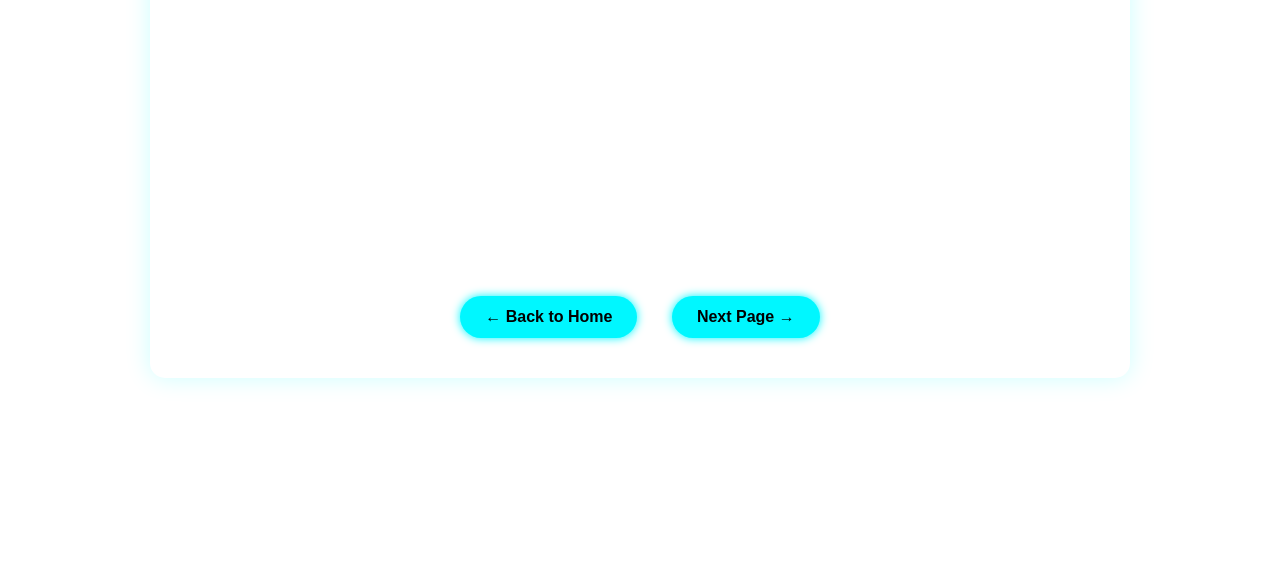
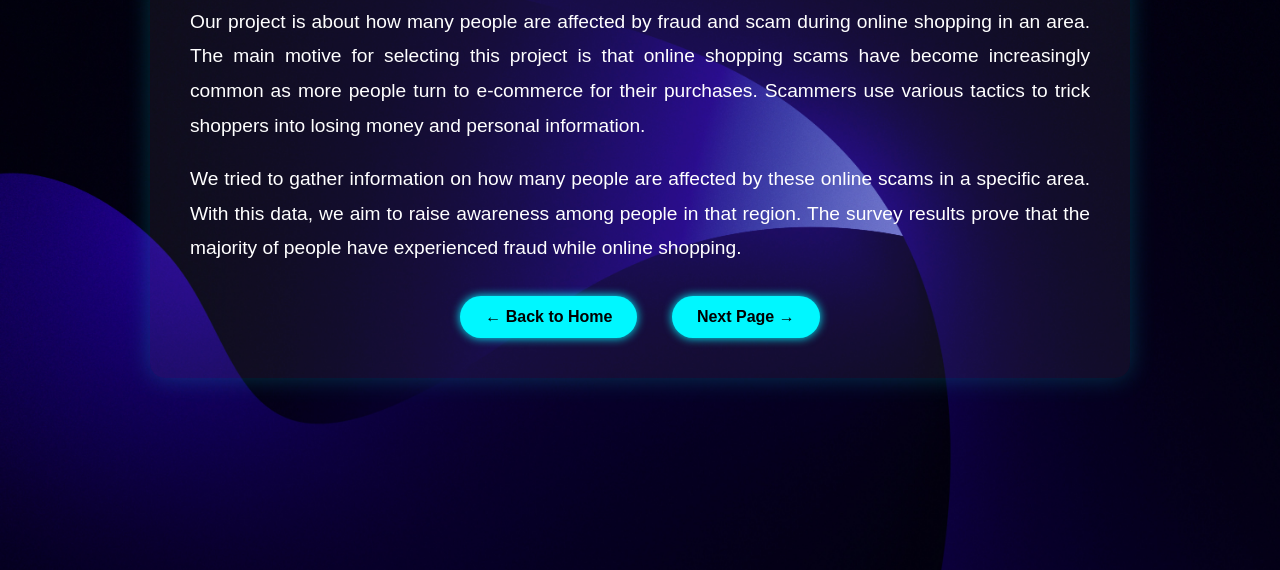
Before and after one commit to PuliPrabhas/TMF2, a plain HTML site: page abstract.html in a window 1280 px wide. Shown: the part 230-800 px from the top of the page. Drawn offline with Linux system fonts and the light colour scheme; the site is published under a folder, as on GitHub Pages, so addresses that start at the root find nothing.

Commit message:
Update abstract.css

```diff
--- a/abstract.css
+++ b/abstract.css
@@ -2,7 +2,7 @@
 body {
     margin: 0;
     font-family: 'Orbitron', sans-serif;
-    background-image: url(/martin-martz-X5fEKadz0Xc-unsplash.jpg);
+    background-image: url(martin-martz-X5fEKadz0Xc-unsplash.jpg);
     background-size: cover;
     background-repeat: no-repeat;
     color: white;
```
